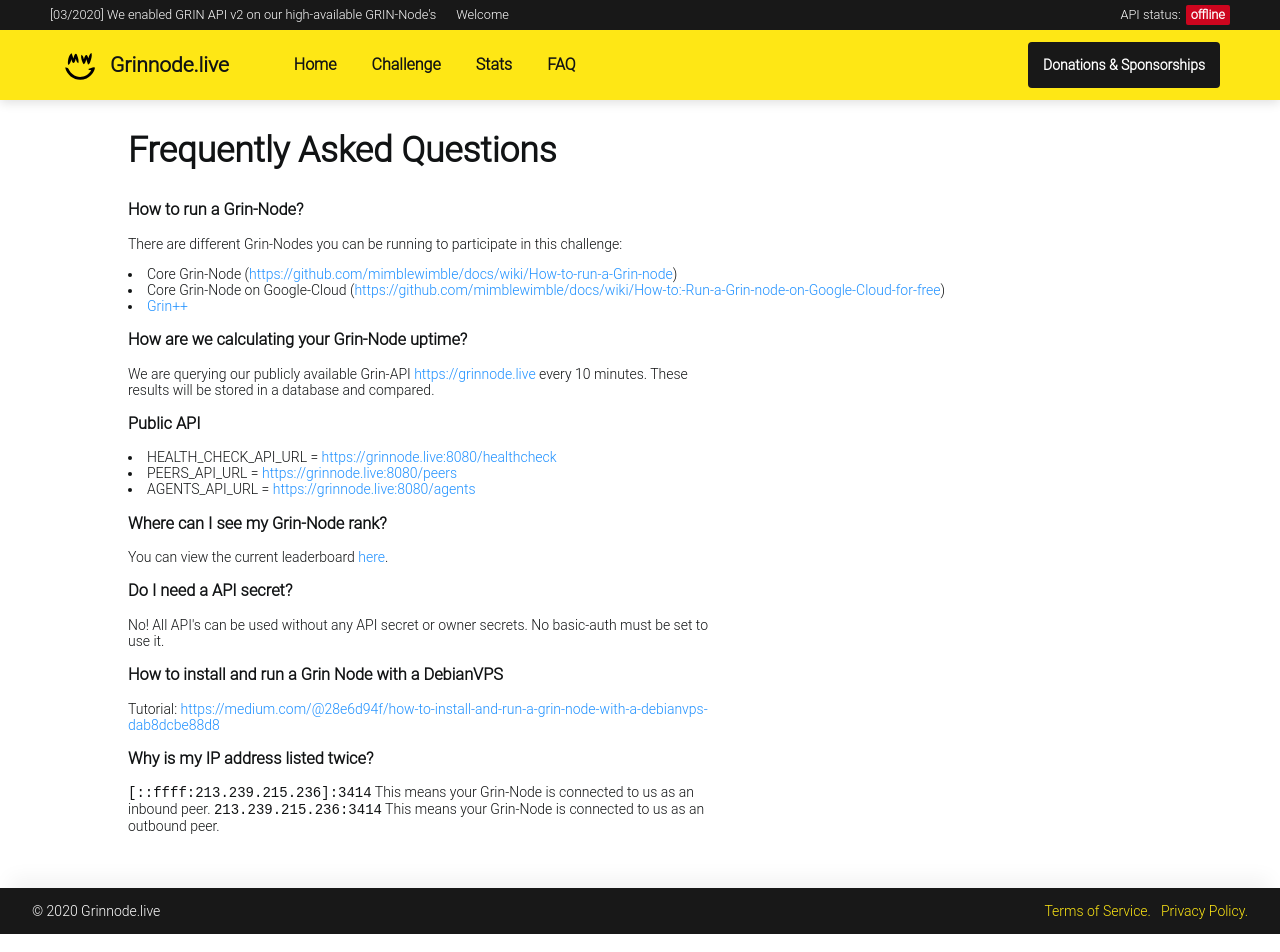
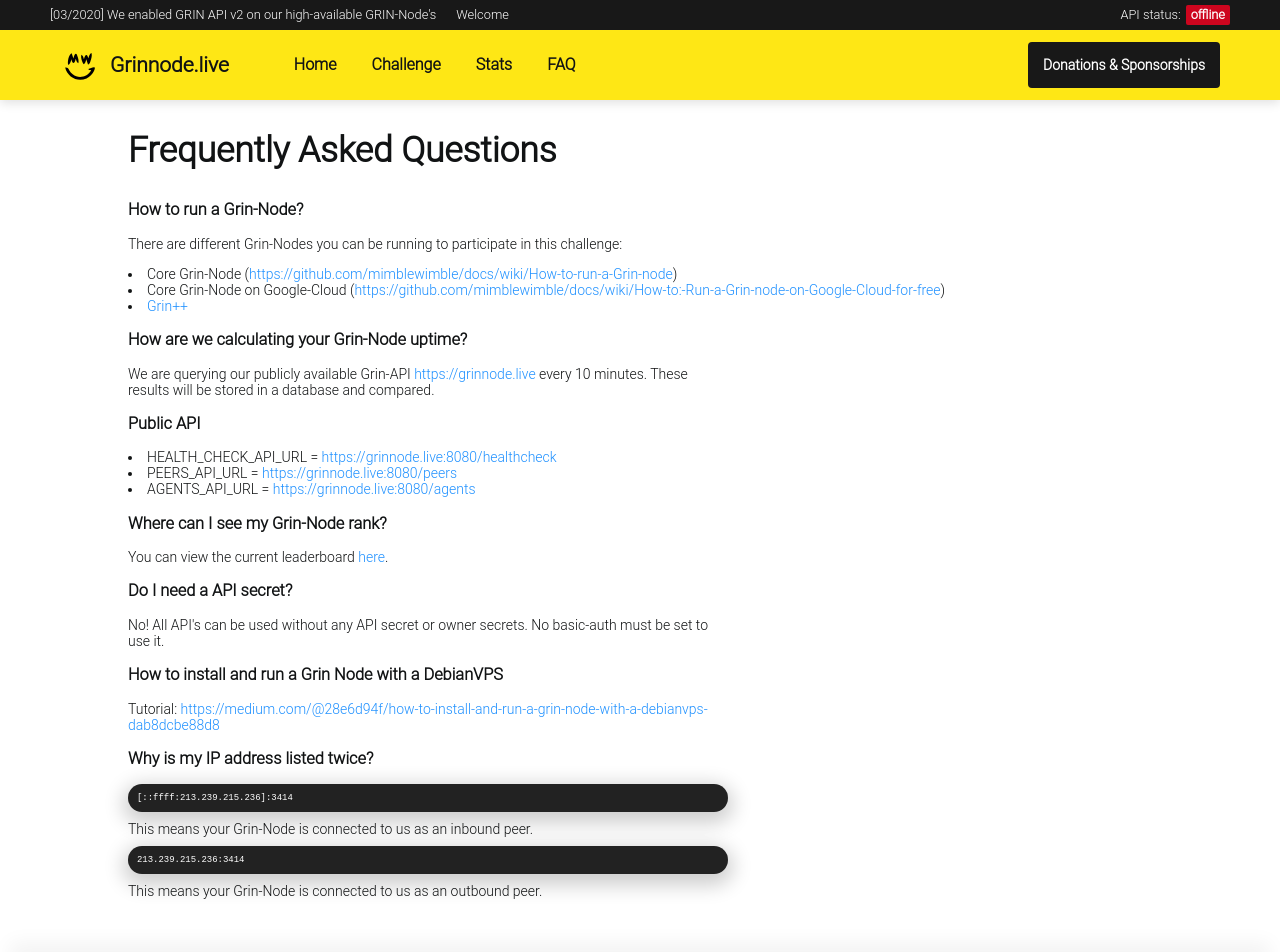
Before and after one commit to Grinnode-live/grinnode-live-frontend, a Vue app: page /faq in a window 1280 px wide. Shown: the top 952 px of the page. Built offline with nearby package versions, Linux system fonts and the light colour scheme; no server answers.

Commit message:
Update FAQ.vue

```diff
--- a/src/views/FAQ.vue
+++ b/src/views/FAQ.vue
@@ -42,9 +42,9 @@
                    <h3>Why is my IP address listed twice?</h3>
                    <p>
 
-                        <code>[::ffff:213.239.215.236]:3414</code>
+                        <pre>[::ffff:213.239.215.236]:3414</pre>
                         This means your Grin-Node is connected to us as an inbound peer.
-                        <code>213.239.215.236:3414</code>
+                        <pre>213.239.215.236:3414</pre>
                         This means your Grin-Node is connected to us as an outbound peer.
                    </p>
                 </div>
```
